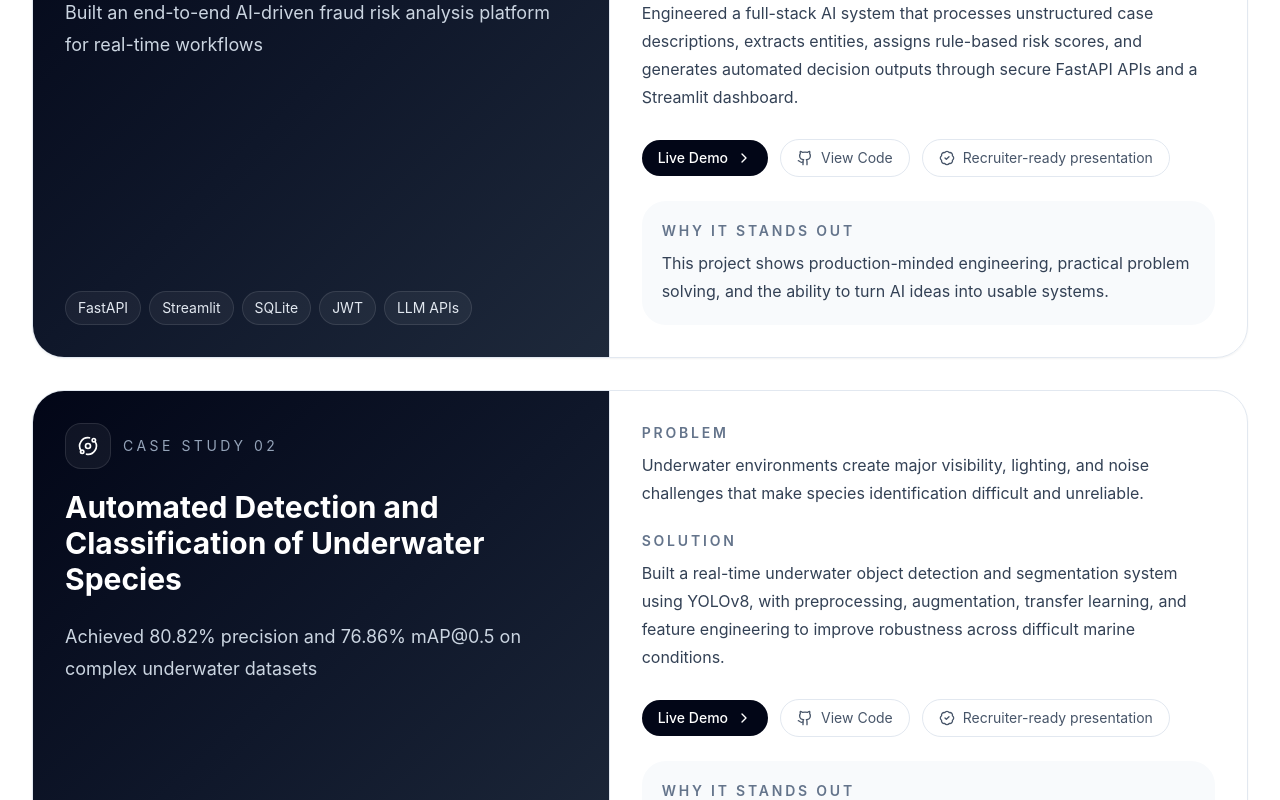
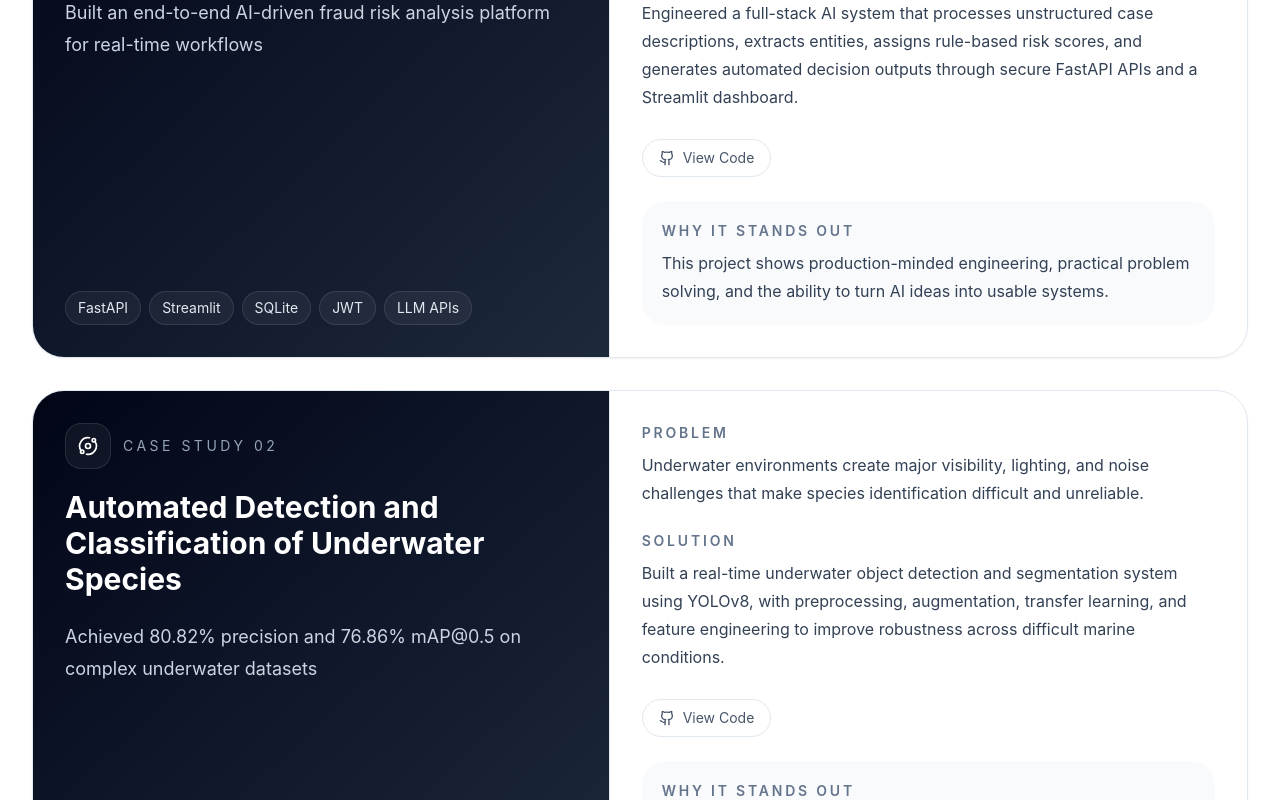
Before and after one commit to skarthikch1/karthik-portfolio, a React (Vite) app: page / in a window 1280 px wide. Shown: the part 2960-3760 px from the top of the page. Built offline with nearby package versions, Linux system fonts and the light colour scheme.

Commit message:
Update App.jsx

```diff
--- a/src/App.jsx
+++ b/src/App.jsx
@@ -602,12 +602,6 @@ export default function PortfolioWebsite() {
                             </div>
                             <div className="flex flex-wrap items-center gap-3 pt-1">
                               <a
-                                href={project.demo}
-                                className="inline-flex items-center gap-2 rounded-full bg-slate-950 px-4 py-2 text-sm font-medium text-white transition hover:opacity-90"
-                              >
-                                Live Demo <ChevronRight className="h-4 w-4" />
-                              </a>
-                              <a
                                 href={project.repo}
                                 target="_blank"
                                 rel="noreferrer"
@@ -615,9 +609,6 @@ export default function PortfolioWebsite() {
                               >
                                 <Github className="h-4 w-4" /> View Code
                               </a>
-                              <div className="inline-flex items-center gap-2 rounded-full border border-slate-200 px-4 py-2 text-sm text-slate-600">
-                                <BadgeCheck className="h-4 w-4" /> Recruiter-ready presentation
-                              </div>
                             </div>
                             <div className="rounded-3xl bg-slate-50 p-5">
                               <p className="text-sm font-semibold uppercase tracking-[0.2em] text-slate-500">
```
